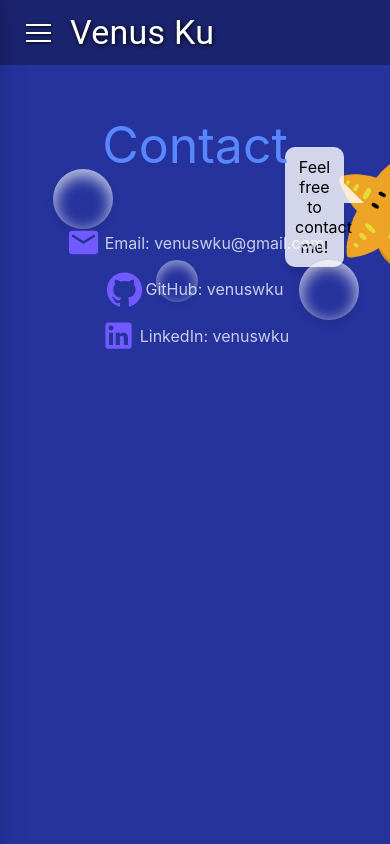
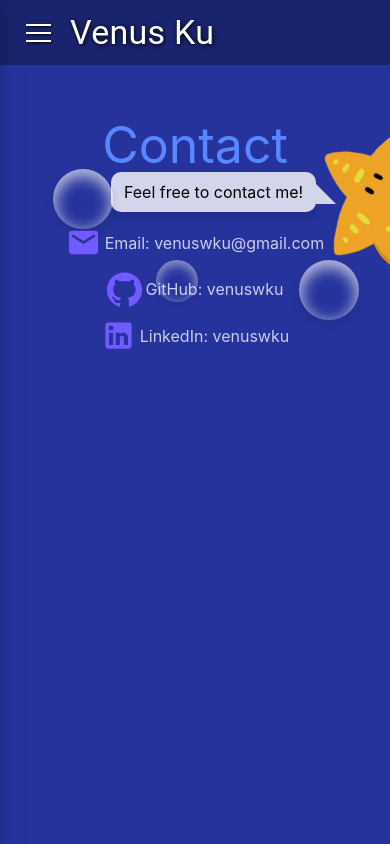
Before and after one commit to venuswku/venuswku.github.io, a React (Create React App) app: page /contact in a window 390 px wide. Built offline with nearby package versions, Linux system fonts and the light colour scheme.

Commit message:
contact page is responsive

```diff
--- a/src/Pages/About/About.css
+++ b/src/Pages/About/About.css
@@ -102,7 +102,7 @@
 @media (max-width: 768px) {
     .speech-bubble {
         border-radius: 10px;
-        padding: 15px;
+        padding: 10px;
     }
     .speech-bubble::before {
         border-width: 10px;
--- a/src/Pages/Contact/Contact.css
+++ b/src/Pages/Contact/Contact.css
@@ -141,9 +141,6 @@
     .starfish-speech {
         top: 130px;
     }
-    .starfishy {
-        transform: scale(1.2) rotate(-60deg);
-    }
     .contact-speech-bubble {
         width: 10%;
         left: -62%;
@@ -151,3 +148,45 @@
         border-radius: 10px;
     }
 }
+
+/* when display screen is less than or equal to 560 pixels wide */
+@media (max-width: 560px) {
+    .starfish-speech {
+        top: 123px;
+        margin-left: 73%;
+    }
+    .starfishy {
+        transform: scale(2.2) rotate(-60deg);
+    }
+    .contact-speech-bubble {
+        width: 55%;
+        left: -92%;
+    }
+}
+
+/* when display screen is less than or equal to 425 pixels wide */
+@media (max-width: 425px) {
+    .starfish-speech {
+        top: 140px;
+        margin-left: 76%;
+    }
+    .contact-speech-bubble {
+        width: 70%;
+        left: -95%;
+    }
+}
+
+/* when display screen is less than or equal to 375 pixels wide */
+@media (max-width: 375px) {
+    .starfish-speech {
+        /* top: 140px; */
+        margin-left: 81%;
+    }
+    .starfishy {
+        transform: scale(3.2) rotate(-60deg);
+    }
+    .contact-speech-bubble {
+        width: 100%;
+        left: -102%;
+    }
+}
```
